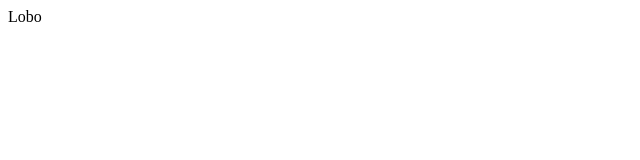
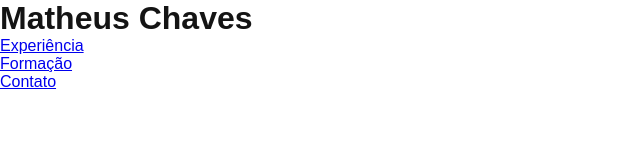
Before and after one commit to Matheus-Chaves/matheus-chaves.github.io, a plain HTML site: page index.html in a window 1280 px wide. Shown: the whole page, without its empty margins (0-640 px from the left). Drawn offline with Linux system fonts and the light colour scheme.

Commit message:
adicionando estilos globais

```diff
--- /dev/null
+++ b/css/global.css
@@ -0,0 +1,27 @@
+:root {
+  --preto: #141414;
+}
+
+body {
+  font-family: "Fira Sans", Arial, Helvetica, sans-serif;
+  margin: 0;
+  color: var(--preto);
+}
+
+h1,
+h2,
+h3,
+p {
+  margin: 0;
+}
+
+ul {
+  margin: 0;
+  padding: 0;
+  list-style: none;
+}
+
+img {
+  max-width: 100%;
+  display: block;
+}
--- a/css/style.css
+++ b/css/style.css
@@ -0,0 +1,2 @@
+@import "./global.css";
+@import "./header.css";
--- a/index.html
+++ b/index.html
@@ -9,7 +9,16 @@
 </head>
 
 <body>
-  Lobo
+  <header>
+    <h1>Matheus Chaves</h1>
+    <nav>
+      <ul>
+        <li><a href="#experiencia">Experiência</a></li>
+        <li><a href="#formacao">Formação</a></li>
+        <li><a href="#contato">Contato</a></li>
+      </ul>
+    </nav>
+  </header>
 </body>
 
 </html>
```
